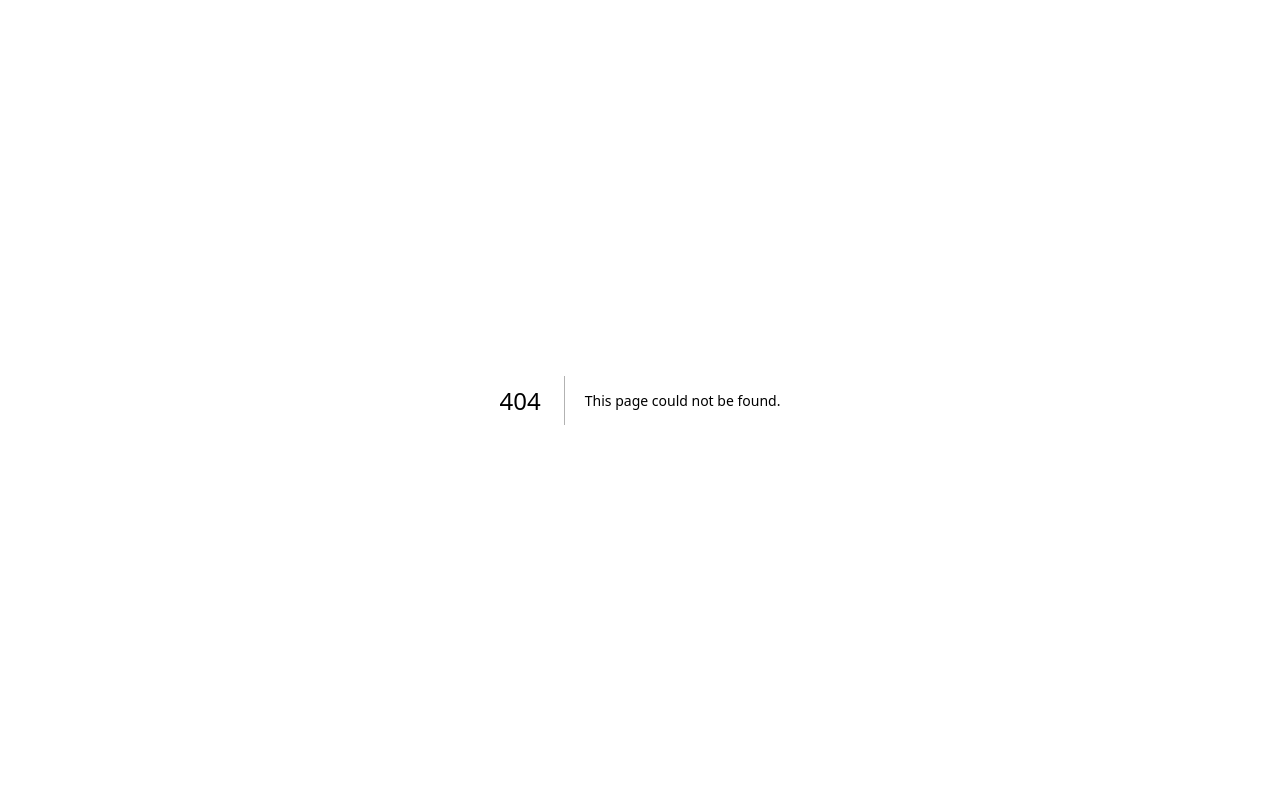
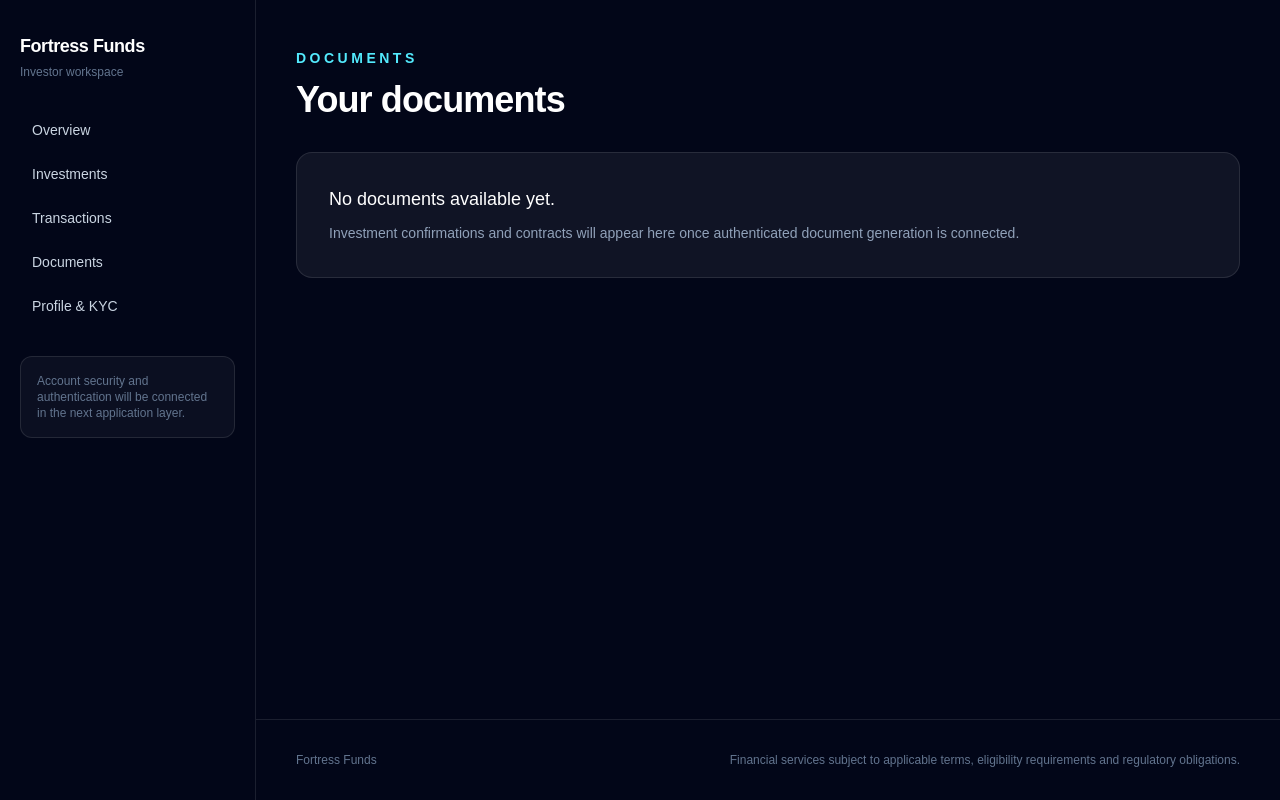
Before and after one commit to mustardir/rentable-, a Next.js app in the folder apps/web/: page /dashboard/documents in a window 1280 px wide. Before the commit this address had no page. Built offline with nearby package versions, Linux system fonts and the light colour scheme.

Commit message:
feat(web): add investor documents dashboard route

```diff
--- /dev/null
+++ b/apps/web/app/dashboard/documents/page.tsx
@@ -0,0 +1,12 @@
+export default function DashboardDocumentsPage() {
+  return (
+    <section className="mx-auto max-w-6xl px-6 py-12 sm:px-10">
+      <p className="text-sm font-semibold uppercase tracking-[0.25em] text-cyan-300">Documents</p>
+      <h1 className="mt-3 text-4xl font-semibold tracking-tight">Your documents</h1>
+      <div className="mt-8 rounded-2xl border border-white/10 bg-white/[0.06] p-8">
+        <p className="text-lg font-medium">No documents available yet.</p>
+        <p className="mt-2 text-sm leading-6 text-slate-400">Investment confirmations and contracts will appear here once authenticated document generation is connected.</p>
+      </div>
+    </section>
+  );
+}
```
